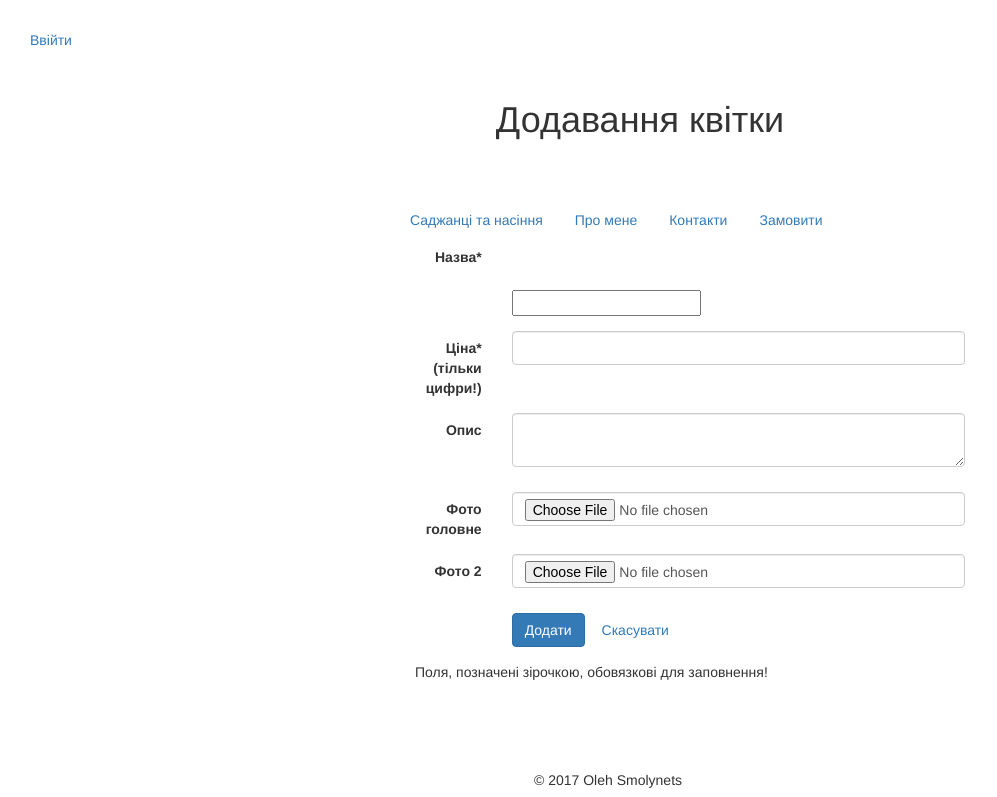
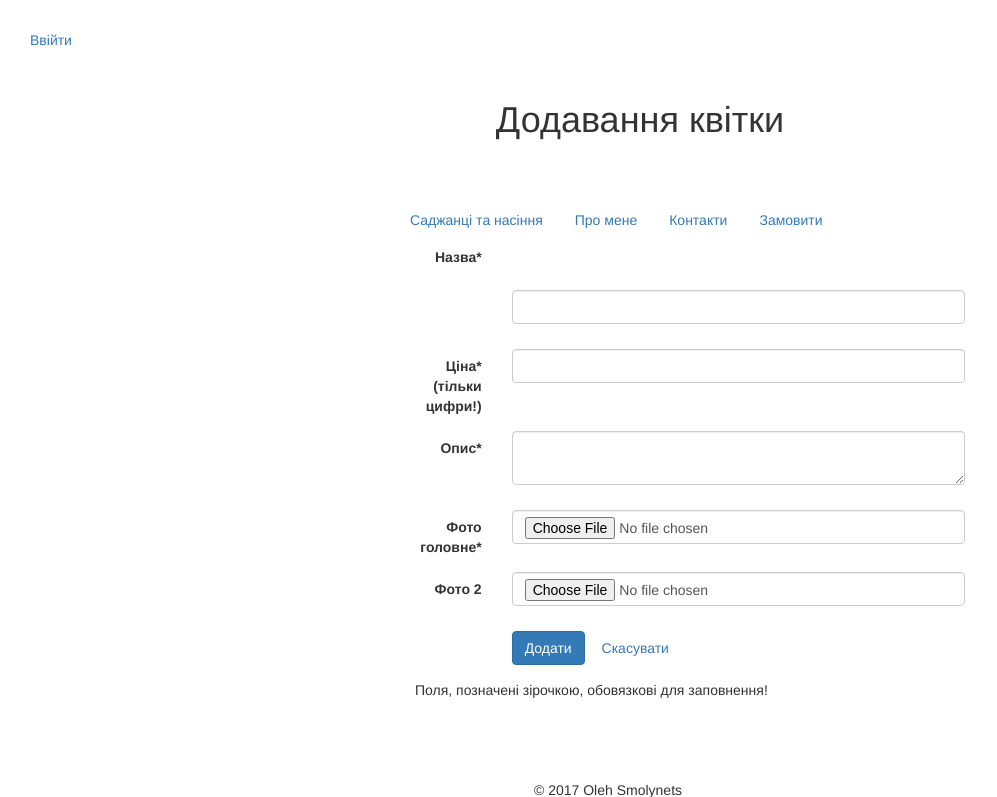
Before and after one commit to smolynets/kvitka, a Django app: a page that uses shop/templates/shop/flower_add.html in a window 1280 px wide. Shown: the top 797 px of the page, without its empty margins (0-997 px from the left). Run offline with Django 3.2, Linux system fonts and the light colour scheme; data that the repository does not hold is empty; some libraries are stand-ins or nearby versions.

Commit message:
some css in mainpage

```diff
--- a/shop/static/css/my.css
+++ b/shop/static/css/my.css
@@ -301,3 +301,8 @@ footer {
 #suma_form{
 	margin-bottom: 20px;
 }
+
+.main_list{
+	margin-left: 50px;
+	margin-right: 50px;
+}
--- a/shop/templates/shop/flower_add.html
+++ b/shop/templates/shop/flower_add.html
@@ -24,7 +24,8 @@ enctype="multipart/form-data" role="form" class="form-horizontal form-add_edit">
 <div class="form-group {% if errors.title %}has-error{% endif%}">
   <label for="title" class="col-sm-2 control-label">Назва*</label>
   <div class="col-sm-10">
-    <input type="text" value="{{ request.POST.title }}" name="title" id="title" class="form-control/>
+    <input type="text" value="{{ request.POST.price }}"
+    name="title" id="title" class="form-control" />
      <span class="help-block">{{ errors.title }}</span>
   </div>
 </div>
@@ -39,7 +40,7 @@ enctype="multipart/form-data" role="form" class="form-horizontal form-add_edit">
 </div>
 
 <div class="form-group {% if errors.description %}has-error{% endif %}">
-    <label for="description" class="col-sm-2 control-label">Опис</label>
+    <label for="description" class="col-sm-2 control-label">Опис*</label>
     <div class="col-sm-10">
       <textarea name="description" id="description" class="form-control">{{ request.POST.description }}</textarea>
       <span class="help-block">{{ errors.description }}</span>
@@ -47,7 +48,7 @@ enctype="multipart/form-data" role="form" class="form-horizontal form-add_edit">
   </div>
 
 <div class="form-group {% if errors.photo_main %}has-error{% endif %}">
-    <label for="photo"class="col-sm-2 control-label">Фото головне</label>
+    <label for="photo"class="col-sm-2 control-label">Фото головне*</label>
     <div class="col-sm-10">
       <input type="file" value="" name="photo_main" id="photo_main"
              class="form-control" />
--- a/shop/templates/shop/flower_edit.html
+++ b/shop/templates/shop/flower_edit.html
@@ -17,14 +17,15 @@
 
 
 
-<form action="{% url "flower_add" %}" method="post"
+<form action="{% url "flower_edit" pk %}" method="post"
 enctype="multipart/form-data" role="form" class="form-horizontal form-add_edit">
 {% csrf_token %}
 
 <div class="form-group {% if errors.title %}has-error{% endif%}">
   <label for="title" class="col-sm-2 control-label">Назва*</label>
   <div class="col-sm-10">
-    <input type="text" value="{{ flower.title }}" name="title" id="title" class="form-control/>
+    <input type="text" value="{{ flower.price }}"
+    name="title" id="title" class="form-control" />
      <span class="help-block">{{ errors.title }}</span>
   </div>
 </div>
--- a/shop/templates/shop/main.html
+++ b/shop/templates/shop/main.html
@@ -24,7 +24,7 @@
 
 
     <!-- Start Listing -->
-    <div class='row'>
+    <div class='row main_list'>
 
       {% for fl in flowers %}
       <div class='col-xs-4'>
--- a/shop/views.py
+++ b/shop/views.py
@@ -19,6 +19,7 @@ from django.utils.decorators import method_decorator
 from django.contrib.auth.decorators import login_required
 from time import time
 from .util import is_digit
+from datetime import datetime
 
 
 
```
